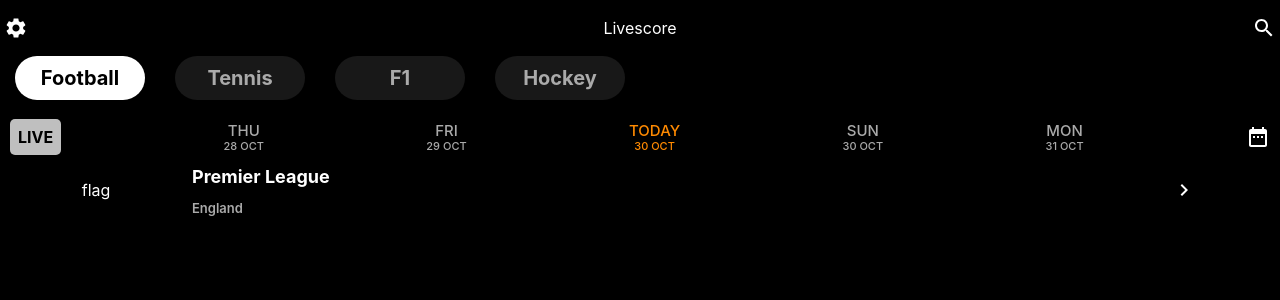
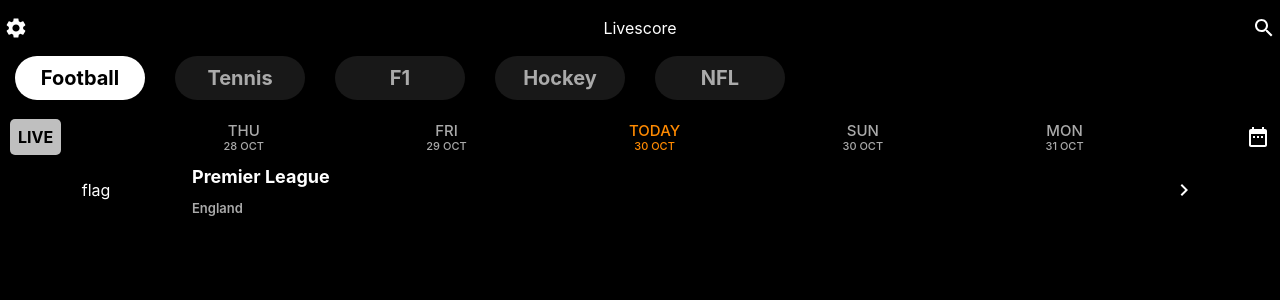
Before and after one commit to JCole45/Livescore-Clone, a React (Create React App) app: page / in a window 1280 px wide. Shown: the top 300 px of the page. Built offline with nearby package versions, Linux system fonts and the light colour scheme.

Commit message:
Added NFL to sports tab

```diff
--- a/src/components/SportsTab.js
+++ b/src/components/SportsTab.js
@@ -7,6 +7,7 @@
             <div className="sport-alt"> Tennis </div>
             <div className="sport-alt"> F1 </div>
             <div className="sport-alt"> Hockey </div>
+            <div className="sport-alt"> NFL </div>
         </section>
     )
 }
```
